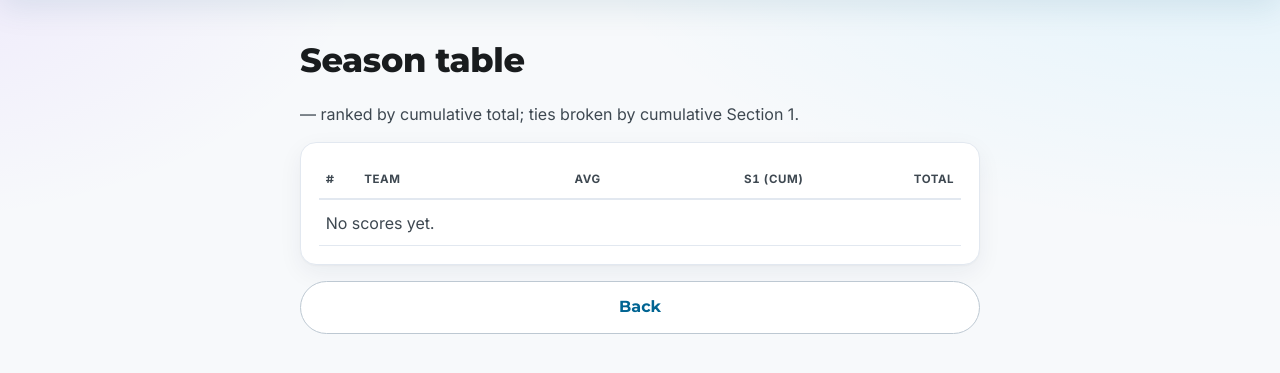
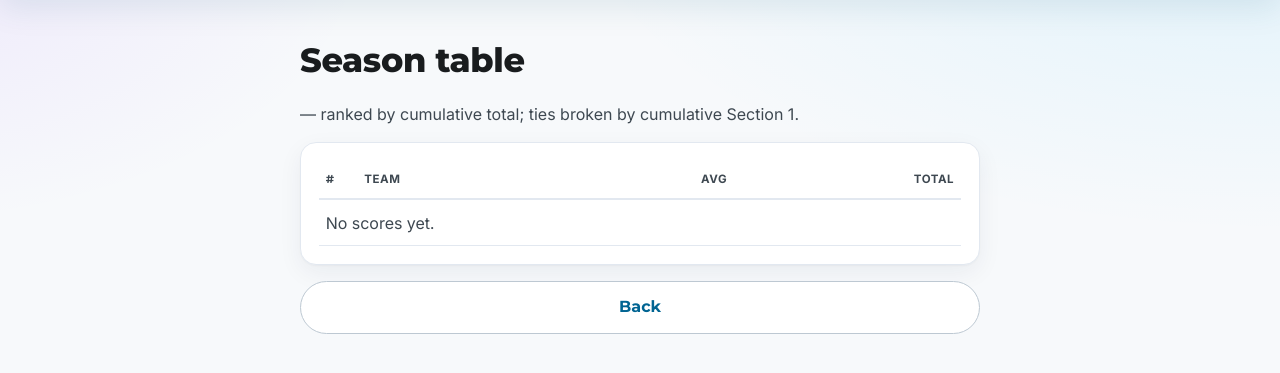
Before and after one commit to pageforgeuk-a11y/tipster2026, a Django app: template templates/competition/leaderboard_season.html in a window 1280 px wide. Shown: the part 47-420 px from the top of the page. Run offline with Django 5.2, Linux system fonts and the light colour scheme; the template is opened without the code that fills it, so the values that code supplies are empty.

Commit message:
Drop S1 (cum) column from season table; show Avg + Total only
The cumulative Section 1 tie-break still applies behind the scenes.

Co-Authored-By: Claude Opus 4.8 (1M context) <noreply@anthropic.com>

```diff
--- a/templates/competition/leaderboard_season.html
+++ b/templates/competition/leaderboard_season.html
@@ -7,7 +7,7 @@
 <div class="card">
   <table class="lb">
     <thead>
-      <tr><th class="rank">#</th><th>Team</th><th class="num">Avg</th><th class="num">S1 (cum)</th><th class="num">Total</th></tr>
+      <tr><th class="rank">#</th><th>Team</th><th class="num">Avg</th><th class="num">Total</th></tr>
     </thead>
     <tbody>
       {% for row in board %}
@@ -15,11 +15,10 @@
           <td class="rank">{{ row.rank }}</td>
           <td><a href="{% url 'season_team' row.participant.id %}">{{ row.participant.display_name }}</a></td>
           <td class="num">{{ row.average }}</td>
-          <td class="num">{{ row.score.s1_total }}</td>
           <td class="num"><b>{{ row.score.total }}</b></td>
         </tr>
       {% empty %}
-        <tr><td colspan="5" class="muted">No scores yet.</td></tr>
+        <tr><td colspan="4" class="muted">No scores yet.</td></tr>
       {% endfor %}
     </tbody>
   </table>
```
